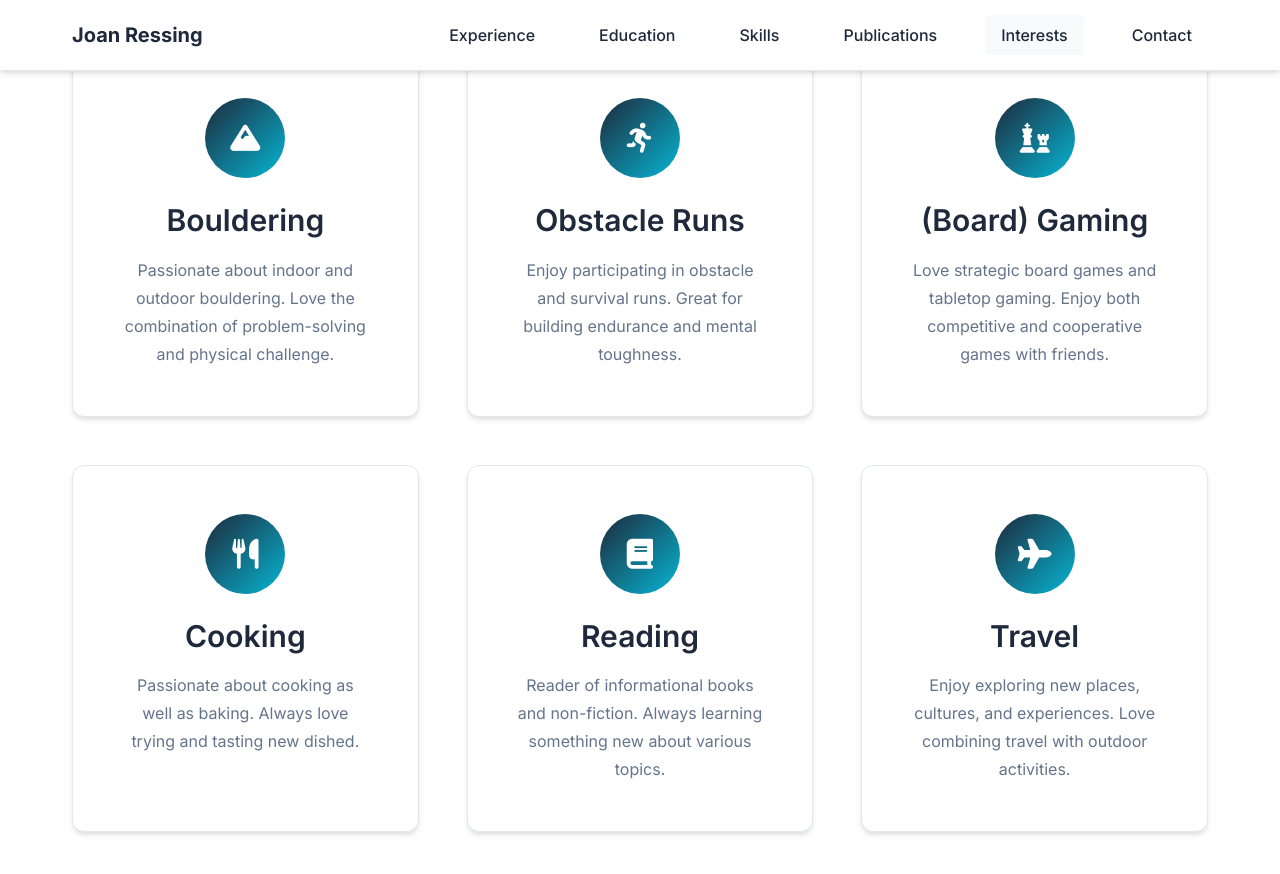
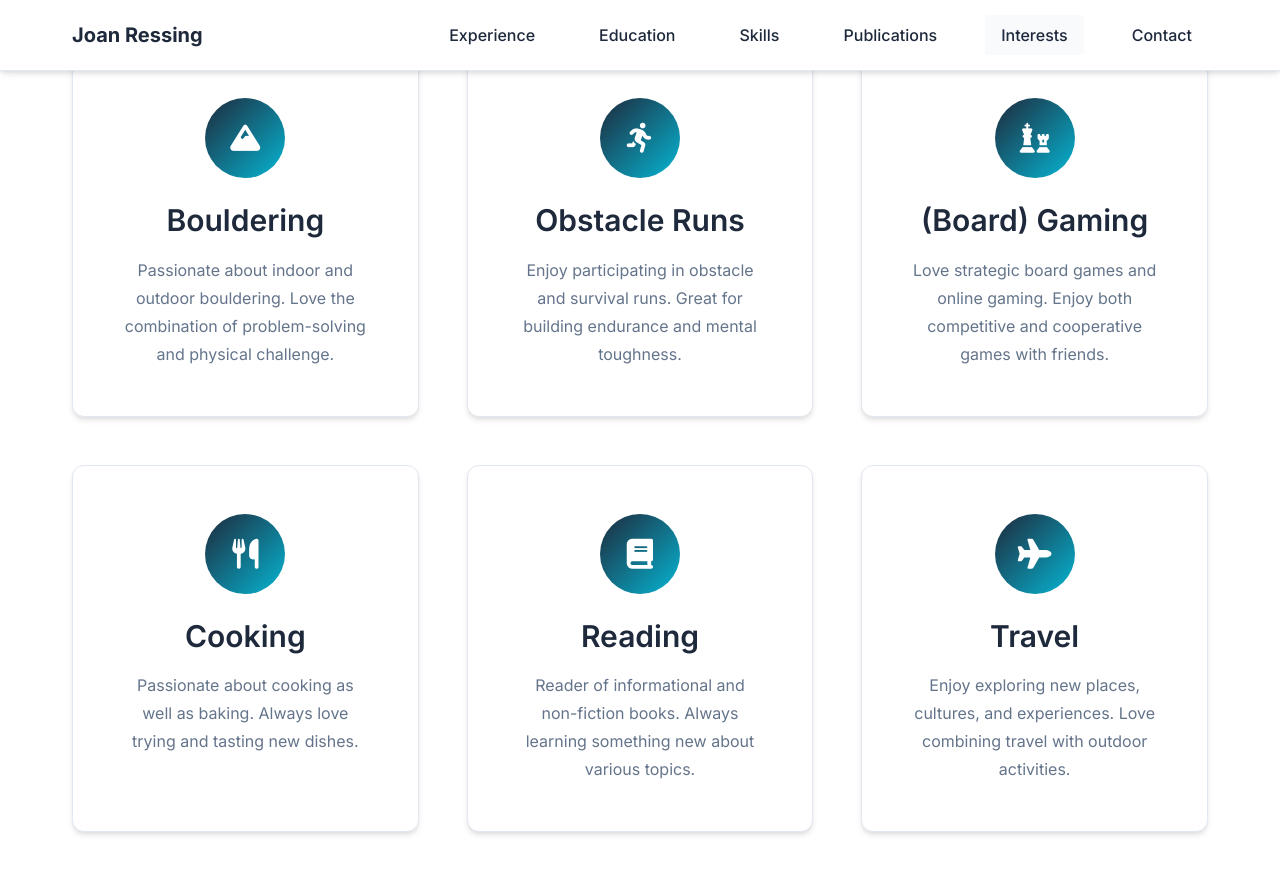
Before and after one commit to JoanRessing/joanressing.github.io, a Jekyll site: the page built from index.html, in a window 1280 px wide and 900 px high, scrolled down 8473 px. Shown: the top 874 px of the window. Built offline with Jekyll 4.4.1, drawn with Linux system fonts in a browser that asks for light colours; some of the changed text lies outside the part shown.

Commit message:
fix small inaccuracies

```diff
--- a/_data/education.yml
+++ b/_data/education.yml
@@ -1,5 +1,5 @@
 - institution: "Radboud University"
-  degree: "Master of Science in Data Science"
+  degree: "MSc Computing Science - Data Science"
   duration: "2017 - 2019"
   location: "Netherlands"
   # description: "Specialized in machine learning, statistical analysis, and data visualization."
@@ -13,7 +13,7 @@
   # gpa: "8.5/10"
 
 - institution: "Radboud University"
-  degree: "Bachelor of Science in Computer Science"
+  degree: "BA Artificial Intelligence"
   duration: "2013 - 2017"
   location: "Netherlands"
   # description: "Foundation in AI and psychology with a focus on software science and statistics."
--- a/_data/interests.yml
+++ b/_data/interests.yml
@@ -8,15 +8,15 @@
 
 - name: "(Board) Gaming"
   icon: "fas fa-chess"
-  description: "Love strategic board games and tabletop gaming. Enjoy both competitive and cooperative games with friends."
+  description: "Love strategic board games and online gaming. Enjoy both competitive and cooperative games with friends."
 
 - name: "Cooking"
   icon: "fas fa-utensils"
-  description: "Passionate about cooking as well as baking. Always love trying and tasting new dished."
+  description: "Passionate about cooking as well as baking. Always love trying and tasting new dishes."
 
 - name: "Reading"
   icon: "fas fa-book"
-  description: "Reader of informational books and non-fiction. Always learning something new about various topics."
+  description: "Reader of informational and non-fiction books. Always learning something new about various topics."
 
 - name: "Travel"
   icon: "fas fa-plane"
--- a/_data/skills.yml
+++ b/_data/skills.yml
@@ -16,7 +16,7 @@ programming_languages:
     icon: "fab fa-java"
   - name: "C++"
     level: 45
-    icon: "fab fa-js-square"
+    icon: "fab fa-code"
 
 
 cloud_devops:
```
